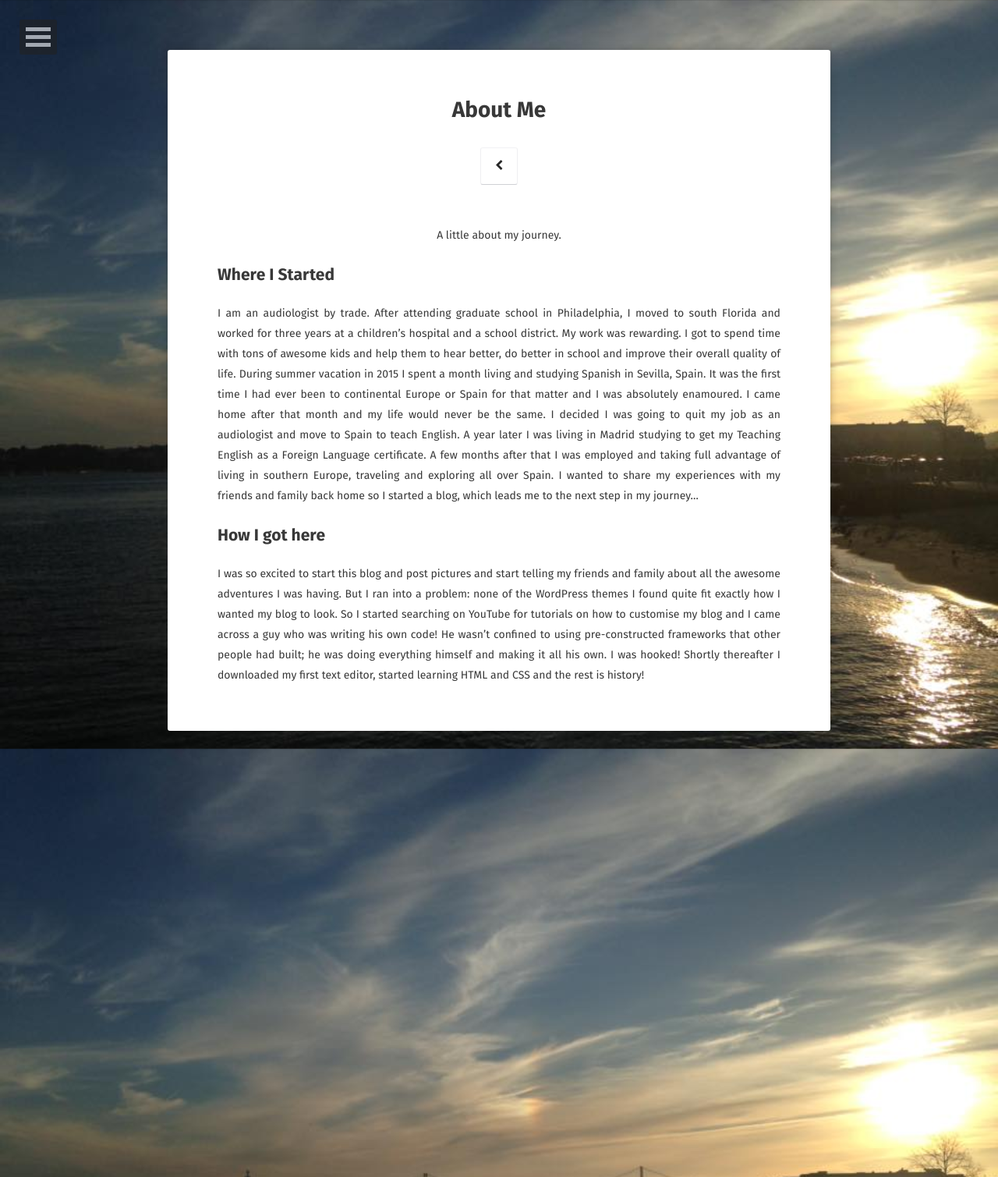
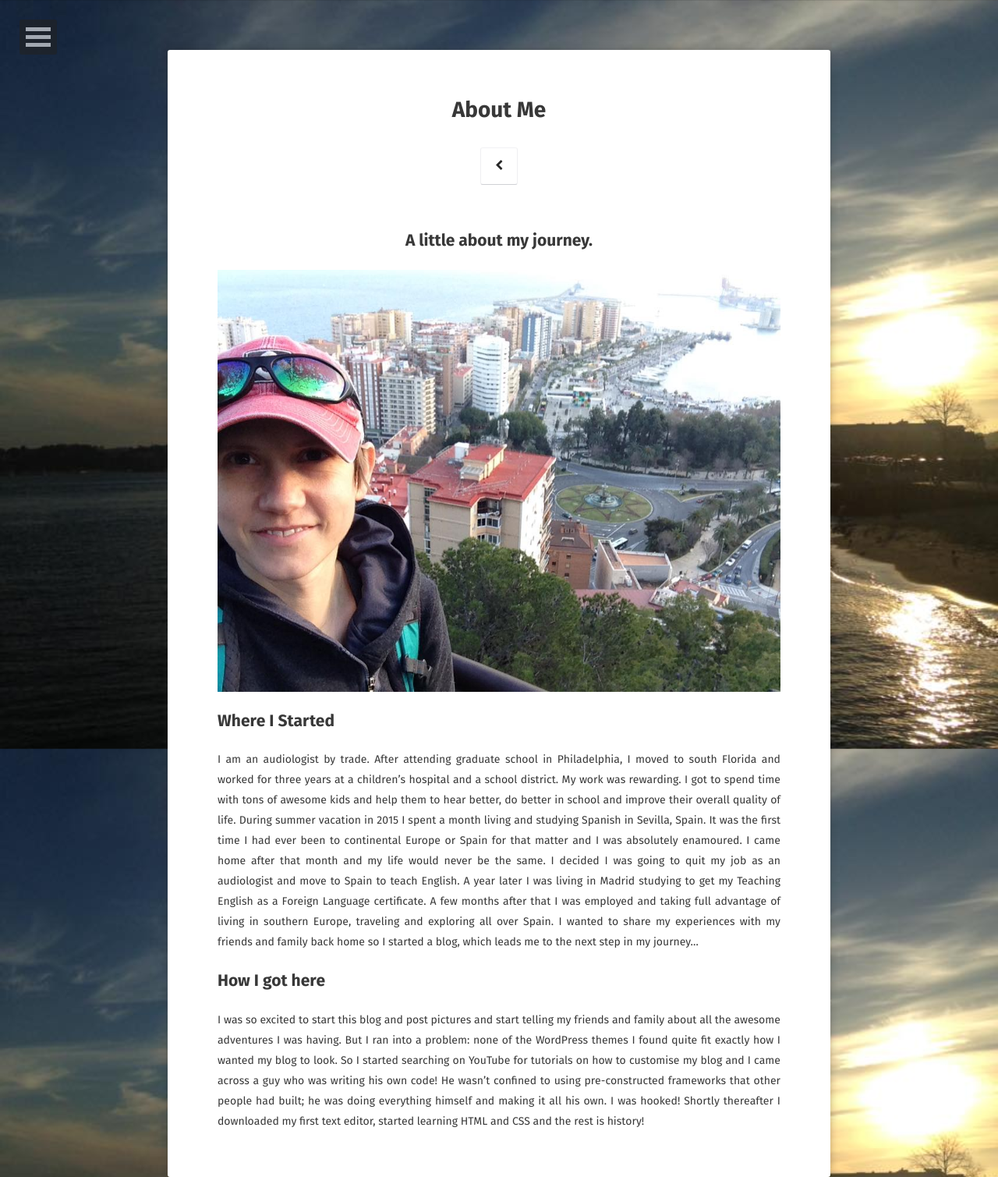
Before and after one commit to whillwebdev/whillwebdev.github.io, a Jekyll site: the page built from about/index.md, in a window 1280 px wide. Shown: the whole page at 78% size. Built offline with Jekyll 4.4.1, drawn with Linux system fonts in a browser that asks for light colours; some web fonts are replaced.

Commit message:
added photos

```diff
--- a/about/index.md
+++ b/about/index.md
@@ -6,7 +6,9 @@ date: 2016-03-21
 comments: false
 ---
 
-<center>A little about my journey.</center>
+## <center>A little about my journey.</center>
+
+![Malaga Overlook](/assets/img/malaga-overlook.jpg)
 
 ## Where I Started
 I am an audiologist by trade. After attending graduate school in Philadelphia, I moved to south Florida
```
Also changed, not shown: assets/img/libertad.jpg (added), assets/img/malaga-fuente.jpg (added), assets/img/malaga-overlook.jpg (added), assets/img/oporto-puente.jpg (added), assets/img/snowboarding-lapinilla.jpg (added), assets/img/strait-of-gibraltar.jpg (added).
